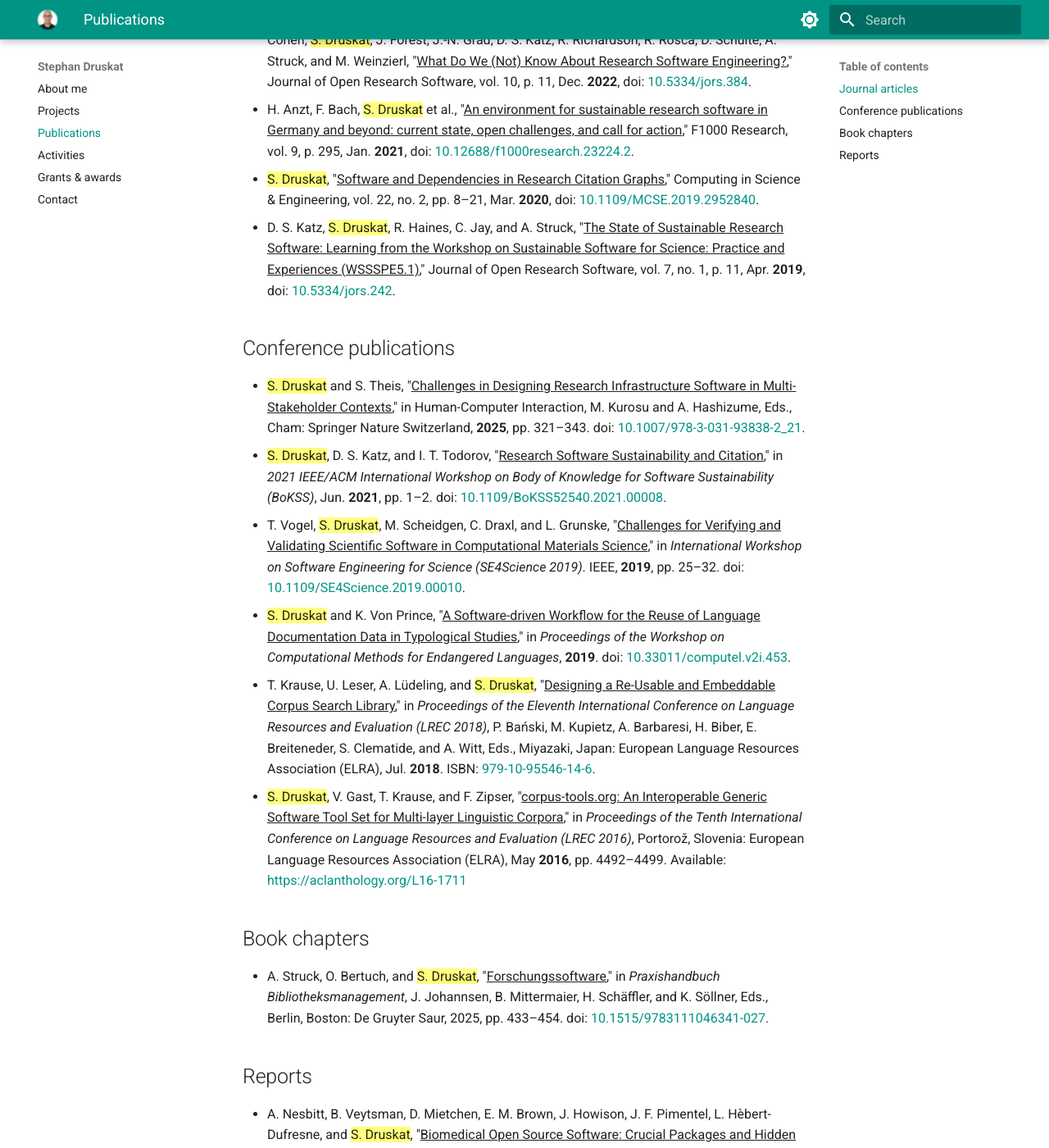
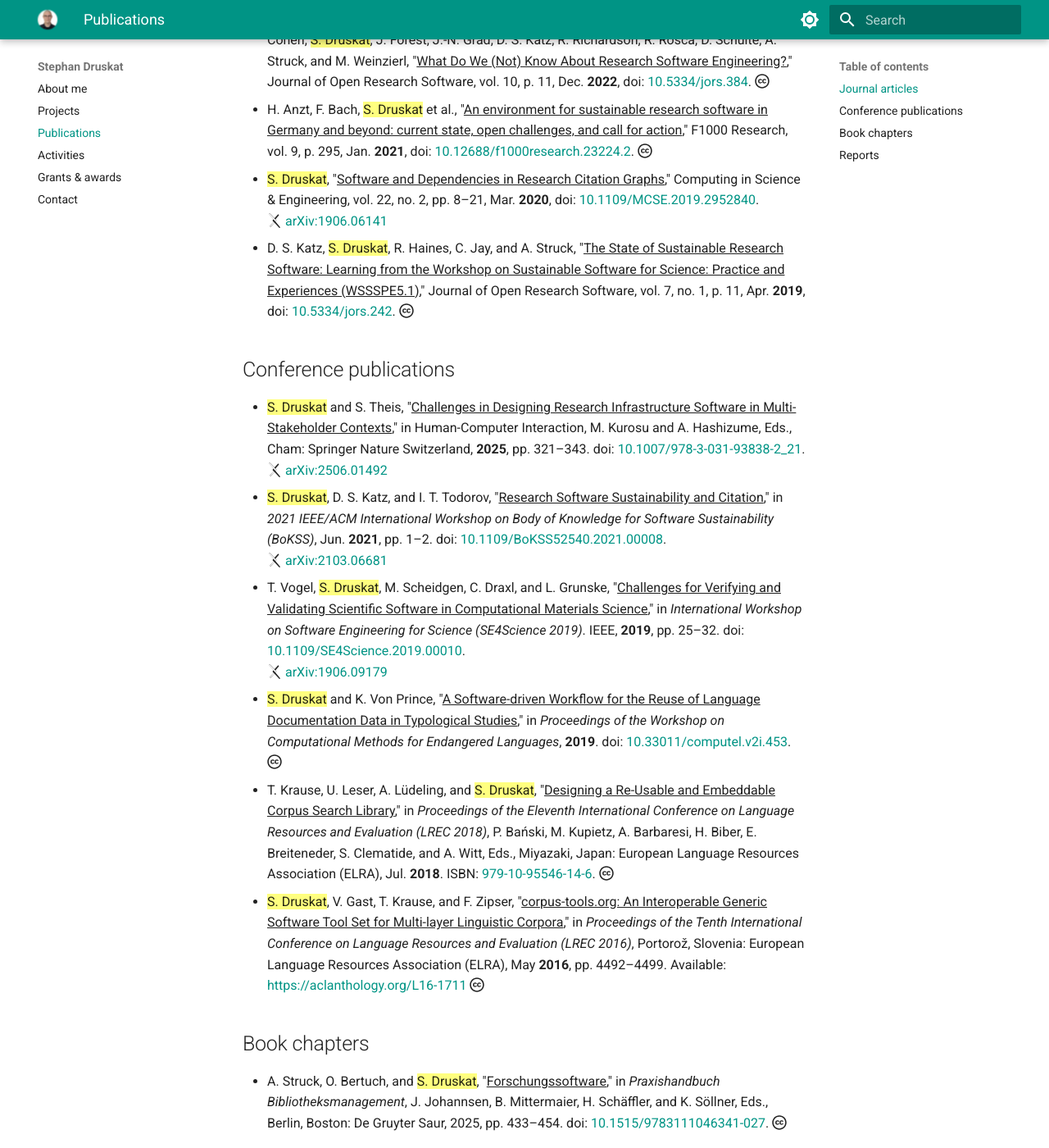
Before and after one commit to sdruskat/sdruskat.github.io, an MkDocs documentation site: the page built from docs/publications.md, in a window 1280 px wide and 1400 px high, scrolled down 1116 px. Shown: the whole window at 82% size. Built offline with MkDocs 1.6.1 and Material for MkDocs 9.7.7, drawn with Linux system fonts in a browser that asks for light colours; some of the changed lines change nothing that is shown.

Commit message:
Add preprints and license icons

```diff
--- a/docs/publications.md
+++ b/docs/publications.md
@@ -7,37 +7,41 @@ For more, see the following services
 
 ## Journal articles
 
-- {==S. Druskat==}, N. U. Eisty, R. Chisholm, N. Chue Hong, R. C. Cocking, M. B. Cohen, M. Felderer, L. Grunske, S. A. Harris, W. Hasselbring, T. Krause, J. Linxweiler, and C. C. Venters, "^^Better Architecture, Better Software, Better Research^^," Computing in Science & Engineering, pp. 1–11, **2025**, doi: [10.1109/MCSE.2025.3573887](https://doi.org/10.1109/MCSE.2025.3573887).
-- W. Hasselbring, {==S. Druskat==}, J. Bernoth, P. Betker, M. Felderer, S. Ferenz, B. Hermann, A.-L. Lamprecht, J. Linxweiler, A. Prat, B. Rumpe, K. Schoening-Stierand, and S. Yang, "^^Multi-Dimensional Research Software Categorization^^," Computing in Science & Engineering, pp. 1–10, **2025**, doi: [10.1109/MCSE.2025.3555023](https://doi.org/10.1109/MCSE.2025.3555023).
-- S. Kernchen, M. Meinel, {==S. Druskat==}, M. Fritzsche, D. Pape, and O. Bertuch, "^^Extending and applying automated HERMES software publication workflows^^,"  Electronic Communications of the EASST, vol. 83 (2025): deRSE24 - Selected Contributions of the 4th Conference for Research Software Engineering in Germany, Feb. **2025**, doi: [10.14279/eceasst.v83.2624](https://doi.org/10.14279/eceasst.v83.2624).
-- F. Goth, R. Alves, M. Braun, L. J. Castro, G. Chourdakis, S. Christ, J. Cohen, {==S. Druskat==}, F. Erxleben, J.-N. Grad, M. Hagdorn, T. Hodges, G. Juckeland, D. Kempf, A.-L. Lamprecht, J. Linxweiler, F. Löffler, M. Martone, M. Schwarzmeier, H. Seibold, et al., "^^Foundational Competencies and Responsibilities of a Research Software Engineer^^," F1000 Research, vol. 13, p. 1429, Nov. **2024**, doi: [10.12688/f1000research.157778.1](https://doi.org/).
-- {==S. Druskat==}, M. Felderer, and C. Haupt, "^^Software engineering, research software and requirements engineering^^," Softwaretechnik-Trends, vol. 44, no. 1, pp. 12-15, Jun **2024**, dblp: [DruskatFH24](https://fb-swt.gi.de/fileadmin/FB/SWT/Softwaretechnik-Trends/Verzeichnis/Band_44_Heft_1/Softwaretechnik_Trends___Research_Software_Requirements_Engineering_margins.pdf).
-- {==S. Druskat==}, O. Bertuch, and A. Struck, "^^Towards Research Software-ready Libraries: Forschungssoftware in Bibliotheken^^,"  ABI Technik, vol. 43, no. 3, pp. 168–178, Aug. **2023**, doi: [10.1515/abitech-2023-0031](https://doi.org/10.1515/abitech-2023-0031).
-- {==S. Druskat==}, T. Krause, C. Lachenmaier, and B. Bunzeck, "^^Hexatomic: An extensible, OS-independent platform fordeep multi-layer linguistic annotation of corpora^^," Journal of Open Source Software, vol. 8, no. 86, p. 4825, Jun. **2023**, doi: [10.21105/joss.04825](https://doi.org/10.21105/joss.04825).
-- A.-L. Lamprecht, C. Martinez-Ortiz, M. Barker, S. L. Bartholomew, J. Barton, N. C. Hong, J. Cohen, {==S. Druskat==}, J. Forest, J.-N. Grad, D. S. Katz, R. Richardson, R. Rosca, D. Schulte, A. Struck, and M. Weinzierl, "^^What Do We (Not) Know About Research Software Engineering?^^,"  Journal of Open Research Software, vol. 10, p. 11, Dec. **2022**, doi: [10.5334/jors.384](https://doi.org/10.5334/jors.384).
-- H. Anzt, F. Bach, {==S. Druskat==} et al., "^^An environment for sustainable research software in Germany and beyond: current state, open challenges, and call for action^^,"  F1000 Research, vol. 9, p. 295, Jan. **2021**, doi: [10.12688/f1000research.23224.2](https://doi.org/10.12688/f1000research.23224.2).
+- {==S. Druskat==}, N. U. Eisty, R. Chisholm, N. Chue Hong, R. C. Cocking, M. B. Cohen, M. Felderer, L. Grunske, S. A. Harris, W. Hasselbring, T. Krause, J. Linxweiler, and C. C. Venters, "^^Better Architecture, Better Software, Better Research^^," Computing in Science & Engineering, pp. 1–11, **2025**, doi: [10.1109/MCSE.2025.3573887](https://doi.org/10.1109/MCSE.2025.3573887). :fontawesome-brands-creative-commons:
+- W. Hasselbring, {==S. Druskat==}, J. Bernoth, P. Betker, M. Felderer, S. Ferenz, B. Hermann, A.-L. Lamprecht, J. Linxweiler, A. Prat, B. Rumpe, K. Schoening-Stierand, and S. Yang, "^^Multi-Dimensional Research Software Categorization^^," Computing in Science & Engineering, pp. 1–10, **2025**, doi: [10.1109/MCSE.2025.3555023](https://doi.org/10.1109/MCSE.2025.3555023). :fontawesome-brands-creative-commons:
+- S. Kernchen, M. Meinel, {==S. Druskat==}, M. Fritzsche, D. Pape, and O. Bertuch, "^^Extending and applying automated HERMES software publication workflows^^,"  Electronic Communications of the EASST, vol. 83 (2025): deRSE24 - Selected Contributions of the 4th Conference for Research Software Engineering in Germany, Feb. **2025**, doi: [10.14279/eceasst.v83.2624](https://doi.org/10.14279/eceasst.v83.2624). :fontawesome-brands-creative-commons:
+- F. Goth, R. Alves, M. Braun, L. J. Castro, G. Chourdakis, S. Christ, J. Cohen, {==S. Druskat==}, F. Erxleben, J.-N. Grad, M. Hagdorn, T. Hodges, G. Juckeland, D. Kempf, A.-L. Lamprecht, J. Linxweiler, F. Löffler, M. Martone, M. Schwarzmeier, H. Seibold, et al., "^^Foundational Competencies and Responsibilities of a Research Software Engineer^^," F1000 Research, vol. 13, p. 1429, Nov. **2024**, doi: [10.12688/f1000research.157778.1](https://doi.org/10.12688/f1000research.157778.1). :fontawesome-brands-creative-commons:
+- {==S. Druskat==}, M. Felderer, and C. Haupt, "^^Software engineering, research software and requirements engineering^^," Softwaretechnik-Trends, vol. 44, no. 1, pp. 12-15, Jun **2024**, dblp: [DruskatFH24](https://fb-swt.gi.de/fileadmin/FB/SWT/Softwaretechnik-Trends/Verzeichnis/Band_44_Heft_1/Softwaretechnik_Trends___Research_Software_Requirements_Engineering_margins.pdf). :fontawesome-brands-creative-commons:
+- {==S. Druskat==}, O. Bertuch, and A. Struck, "^^Towards Research Software-ready Libraries: Forschungssoftware in Bibliotheken^^,"  ABI Technik, vol. 43, no. 3, pp. 168–178, Aug. **2023**, doi: [10.1515/abitech-2023-0031](https://doi.org/10.1515/abitech-2023-0031). :fontawesome-brands-creative-commons:
+- {==S. Druskat==}, T. Krause, C. Lachenmaier, and B. Bunzeck, "^^Hexatomic: An extensible, OS-independent platform fordeep multi-layer linguistic annotation of corpora^^," Journal of Open Source Software, vol. 8, no. 86, p. 4825, Jun. **2023**, doi: [10.21105/joss.04825](https://doi.org/10.21105/joss.04825). :fontawesome-brands-creative-commons:
+- A.-L. Lamprecht, C. Martinez-Ortiz, M. Barker, S. L. Bartholomew, J. Barton, N. C. Hong, J. Cohen, {==S. Druskat==}, J. Forest, J.-N. Grad, D. S. Katz, R. Richardson, R. Rosca, D. Schulte, A. Struck, and M. Weinzierl, "^^What Do We (Not) Know About Research Software Engineering?^^,"  Journal of Open Research Software, vol. 10, p. 11, Dec. **2022**, doi: [10.5334/jors.384](https://doi.org/10.5334/jors.384). :fontawesome-brands-creative-commons:
+- H. Anzt, F. Bach, {==S. Druskat==} et al., "^^An environment for sustainable research software in Germany and beyond: current state, open challenges, and call for action^^,"  F1000 Research, vol. 9, p. 295, Jan. **2021**, doi: [10.12688/f1000research.23224.2](https://doi.org/10.12688/f1000research.23224.2). :fontawesome-brands-creative-commons:
 - {==S. Druskat==}, "^^Software and Dependencies in Research Citation Graphs^^," Computing in Science & Engineering, vol. 22, no. 2, pp. 8–21, Mar. **2020**, doi: [10.1109/MCSE.2019.2952840](https://doi.org/10.1109/MCSE.2019.2952840).
-- D. S. Katz, {==S. Druskat==}, R. Haines, C. Jay, and A. Struck, "^^The State of Sustainable Research Software: Learning from the Workshop on Sustainable Software for Science: Practice and Experiences (WSSSPE5.1)^^," Journal of Open Research Software, vol. 7, no. 1, p. 11, Apr. **2019**, doi: [10.5334/jors.242](https://doi.org/10.5334/jors.242).
+:simple-arxiv: [arXiv:1906.06141](https://doi.org/10.48550/arXiv.1906.06141)
+- D. S. Katz, {==S. Druskat==}, R. Haines, C. Jay, and A. Struck, "^^The State of Sustainable Research Software: Learning from the Workshop on Sustainable Software for Science: Practice and Experiences (WSSSPE5.1)^^," Journal of Open Research Software, vol. 7, no. 1, p. 11, Apr. **2019**, doi: [10.5334/jors.242](https://doi.org/10.5334/jors.242). :fontawesome-brands-creative-commons:
 
 ## Conference publications
 
 - {==S. Druskat==} and S. Theis, "^^Challenges in Designing Research Infrastructure Software in Multi-Stakeholder Contexts^^," in Human-Computer Interaction, M. Kurosu and A. Hashizume, Eds., Cham: Springer Nature Switzerland, **2025**, pp. 321–343. doi: [10.1007/978-3-031-93838-2_21](https://doi.org/10.1007/978-3-031-93838-2_21).
+:simple-arxiv: [arXiv:2506.01492](https://doi.org/10.48550/arXiv.2506.01492)
 - {==S. Druskat==}, D. S. Katz, and I. T. Todorov, "^^Research Software Sustainability and Citation^^,"  in *2021 IEEE/ACM International Workshop on Body of Knowledge for Software Sustainability (BoKSS)*, Jun. **2021**, pp. 1–2. doi: [10.1109/BoKSS52540.2021.00008](https://doi.org/10.1109/BoKSS52540.2021.00008).
+:simple-arxiv: [arXiv:2103.06681](https://doi.org/10.48550/arXiv.2103.06681)
 - T. Vogel, {==S. Druskat==}, M. Scheidgen, C. Draxl, and L. Grunske, "^^Challenges for Verifying and Validating Scientific Software in Computational Materials Science^^,"  in *International Workshop on Software Engineering for Science (SE4Science 2019)*. IEEE, **2019**, pp. 25–32. doi: [10.1109/SE4Science.2019.00010](https://doi.org/10.1109/SE4Science.2019.00010).
-- {==S. Druskat==} and K. Von Prince, "^^A Software-driven Workflow for the Reuse of Language Documentation Data in Typological Studies^^,"  in *Proceedings of the Workshop on Computational Methods for Endangered Languages*, **2019**. doi: [10.33011/computel.v2i.453](https://doi.org/10.33011/computel.v2i.453).
-- T. Krause, U. Leser, A. Lüdeling, and {==S. Druskat==}, "^^Designing a Re-Usable and Embeddable Corpus Search Library^^,"  in *Proceedings of the Eleventh International Conference on Language Resources and Evaluation (LREC 2018)*, P. Bański, M. Kupietz, A. Barbaresi, H. Biber, E. Breiteneder, S. Clematide, and A. Witt, Eds., Miyazaki, Japan: European Language Resources Association (ELRA), Jul. **2018**. ISBN: [979-10-95546-14-6](http://lrec-conf.org/workshops/lrec2018/W17/).
-- {==S. Druskat==}, V. Gast, T. Krause, and F. Zipser, "^^corpus-tools.org: An Interoperable Generic Software Tool Set for Multi-layer Linguistic Corpora^^,"  in *Proceedings of the Tenth International Conference on Language Resources and Evaluation (LREC 2016)*, Portorož, Slovenia: European Language Resources Association (ELRA), May **2016**, pp. 4492–4499. Available: <https://aclanthology.org/L16-1711>
+:simple-arxiv: [arXiv:1906.09179](https://doi.org/10.48550/arXiv.1906.09179)
+- {==S. Druskat==} and K. Von Prince, "^^A Software-driven Workflow for the Reuse of Language Documentation Data in Typological Studies^^,"  in *Proceedings of the Workshop on Computational Methods for Endangered Languages*, **2019**. doi: [10.33011/computel.v2i.453](https://doi.org/10.33011/computel.v2i.453). :fontawesome-brands-creative-commons:
+- T. Krause, U. Leser, A. Lüdeling, and {==S. Druskat==}, "^^Designing a Re-Usable and Embeddable Corpus Search Library^^,"  in *Proceedings of the Eleventh International Conference on Language Resources and Evaluation (LREC 2018)*, P. Bański, M. Kupietz, A. Barbaresi, H. Biber, E. Breiteneder, S. Clematide, and A. Witt, Eds., Miyazaki, Japan: European Language Resources Association (ELRA), Jul. **2018**. ISBN: [979-10-95546-14-6](http://lrec-conf.org/workshops/lrec2018/W17/). :fontawesome-brands-creative-commons:
+- {==S. Druskat==}, V. Gast, T. Krause, and F. Zipser, "^^corpus-tools.org: An Interoperable Generic Software Tool Set for Multi-layer Linguistic Corpora^^,"  in *Proceedings of the Tenth International Conference on Language Resources and Evaluation (LREC 2016)*, Portorož, Slovenia: European Language Resources Association (ELRA), May **2016**, pp. 4492–4499. Available: <https://aclanthology.org/L16-1711> :fontawesome-brands-creative-commons:
 
 ## Book chapters
 
-- A. Struck, O. Bertuch, and {==S. Druskat==}, "^^Forschungssoftware^^,"  in *Praxishandbuch Bibliotheksmanagement*, J. Johannsen, B. Mittermaier, H. Schäffler, and K. Söllner, Eds., Berlin, Boston: De Gruyter Saur, 2025, pp. 433–454. doi: [10.1515/9783111046341-027](https://doi.org/10.1515/9783111046341-027).
+- A. Struck, O. Bertuch, and {==S. Druskat==}, "^^Forschungssoftware^^,"  in *Praxishandbuch Bibliotheksmanagement*, J. Johannsen, B. Mittermaier, H. Schäffler, and K. Söllner, Eds., Berlin, Boston: De Gruyter Saur, 2025, pp. 433–454. doi: [10.1515/9783111046341-027](https://doi.org/10.1515/9783111046341-027). :fontawesome-brands-creative-commons:
 
 
 ## Reports
 
-- A. Nesbitt, B. Veytsman, D. Mietchen, E. M. Brown, J. Howison, J. F. Pimentel, L. Hèbert-Dufresne, and {==S. Druskat==}, "^^Biomedical Open Source Software: Crucial Packages and Hidden Heroes^^,"  Dec **2024**, doi: [10.48550/arXiv.2404.06672](https://doi.org/10.48550/arXiv.2404.06672).
+- A. Nesbitt, B. Veytsman, D. Mietchen, E. M. Brown, J. Howison, J. F. Pimentel, L. Hèbert-Dufresne, and {==S. Druskat==}, "^^Biomedical Open Source Software: Crucial Packages and Hidden Heroes^^,"  Dec **2024**, doi: [10.48550/arXiv.2404.06672](https://doi.org/10.48550/arXiv.2404.06672). :fontawesome-brands-creative-commons:
 - {==S. Druskat==}, L. Grunske, C. Jay, and D. S. Katz, "^^Research Software Engineering: Bridging Knowledge Gaps (Dagstuhl Seminar 24161)^^", in *Dagstuhl Reports*, 14:4, pp. 42-53, Schloss Dagstuhl – Leibniz-Zentrum für Informatik, Oct **2024**, doi: [10.4230/DagRep.14.4.42](https://doi.org/10.4230/DagRep.14.4.42).
-- {==S. Druskat==}, O. Bertuch, G. Juckeland, O. Knodel, and T. Schlauch, "^^Software publications with rich metadata: state of the art, automated workflows and HERMES concept^^,"  arXiv, Jan. **2022**, doi: [10.48550/arXiv.2201.09015](https://doi.org/10.48550/arXiv.2201.09015).
-- N. P. Chue Hong, A. Allen, A. Gonzalez-Beltran; A. de Waard, A. M. Smith, C. Robinson, C. Jones, D. Bouquin, D. Katz, D. Kennedy, G. Ryder, J. Hausman, L. Hwang, M. B. Jones, M. Harrison, M. Crosas, M. Wu, P. Löwe, R. Haines, S. Edmunds, S. Stall, S. Swaminathan, {==S. Druskat==}, T. Crick, T. Morrell,  and T. Pollard, "^^Software Citation Checklist for Developers^^,"  Zenodo, FORCE11 Software Citation Implementation Working Group Report, Oct. **2019**. doi: [10.5281/zenodo.3482769](https://doi.org/10.5281/zenodo.3482769).
-- N. P. Chue Hong, A. Allen, A. Gonzalez-Beltran; A. de Waard, A. M. Smith, C. Robinson, C. Jones, D. Bouquin, D. Katz, D. Kennedy, G. Ryder, J. Hausman, L. Hwang, M. B. Jones, M. Harrison, M. Crosas, M. Wu, P. Löwe, R. Haines, S. Edmunds, S. Stall, S. Swaminathan, {==S. Druskat==}, T. Crick, T. Morrell,  and T. Pollard, "^^Software Citation Checklist for Authors^^," Zenodo, FORCE11 Software Citation Implementation Working Group Report, Oct. **2019**. doi: [10.5281/zenodo.3479199](https://doi.org/10.5281/zenodo.3479199).
-- D. S. Katz, D. Bouquin, N. P. Chue Hong, J. Hausman, C. M. Jones, D. Chivvis, T. Clark, M. Crosas, {==S. Druskat==}, M. Fenner, T. Gillespie, A. N. González-Beltrán, M. Gruenpeter, T. Habermann, R. Haines, M. Harrison, E. A. Henneken, L. J. Hwang, M. B. Jones, A. A. Kelly, D. N. Kennedy, K. Leinweber, F. Rios, C. Robinson, I. T. Todorov, M. Wu, Q. Zhang, "^^Software Citation Implementation Challenges^^," **2019**, doi: [10.48550/arXiv.1905.08674](https://doi.org/10.48550/arXiv.1905.08674).
+- {==S. Druskat==}, O. Bertuch, G. Juckeland, O. Knodel, and T. Schlauch, "^^Software publications with rich metadata: state of the art, automated workflows and HERMES concept^^,"  arXiv, Jan. **2022**, doi: [10.48550/arXiv.2201.09015](https://doi.org/10.48550/arXiv.2201.09015). :fontawesome-brands-creative-commons:
+- N. P. Chue Hong, A. Allen, A. Gonzalez-Beltran; A. de Waard, A. M. Smith, C. Robinson, C. Jones, D. Bouquin, D. Katz, D. Kennedy, G. Ryder, J. Hausman, L. Hwang, M. B. Jones, M. Harrison, M. Crosas, M. Wu, P. Löwe, R. Haines, S. Edmunds, S. Stall, S. Swaminathan, {==S. Druskat==}, T. Crick, T. Morrell,  and T. Pollard, "^^Software Citation Checklist for Developers^^,"  Zenodo, FORCE11 Software Citation Implementation Working Group Report, Oct. **2019**. doi: [10.5281/zenodo.3482769](https://doi.org/10.5281/zenodo.3482769). :fontawesome-brands-creative-commons:
+- N. P. Chue Hong, A. Allen, A. Gonzalez-Beltran; A. de Waard, A. M. Smith, C. Robinson, C. Jones, D. Bouquin, D. Katz, D. Kennedy, G. Ryder, J. Hausman, L. Hwang, M. B. Jones, M. Harrison, M. Crosas, M. Wu, P. Löwe, R. Haines, S. Edmunds, S. Stall, S. Swaminathan, {==S. Druskat==}, T. Crick, T. Morrell,  and T. Pollard, "^^Software Citation Checklist for Authors^^," Zenodo, FORCE11 Software Citation Implementation Working Group Report, Oct. **2019**. doi: [10.5281/zenodo.3479199](https://doi.org/10.5281/zenodo.3479199). :fontawesome-brands-creative-commons:
+- D. S. Katz, D. Bouquin, N. P. Chue Hong, J. Hausman, C. M. Jones, D. Chivvis, T. Clark, M. Crosas, {==S. Druskat==}, M. Fenner, T. Gillespie, A. N. González-Beltrán, M. Gruenpeter, T. Habermann, R. Haines, M. Harrison, E. A. Henneken, L. J. Hwang, M. B. Jones, A. A. Kelly, D. N. Kennedy, K. Leinweber, F. Rios, C. Robinson, I. T. Todorov, M. Wu, Q. Zhang, "^^Software Citation Implementation Challenges^^," **2019**, doi: [10.48550/arXiv.1905.08674](https://doi.org/10.48550/arXiv.1905.08674). :fontawesome-brands-creative-commons:
```
